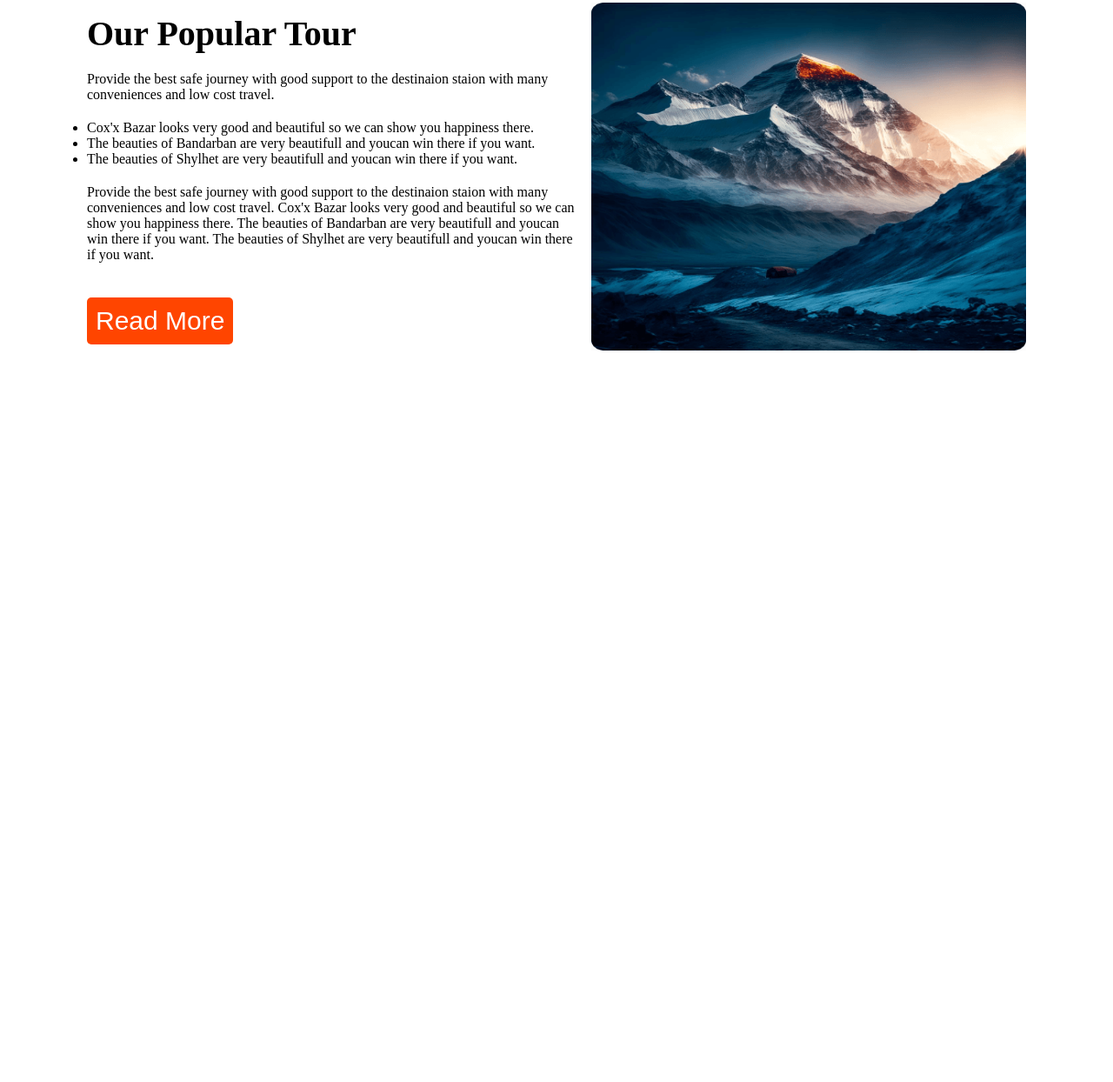
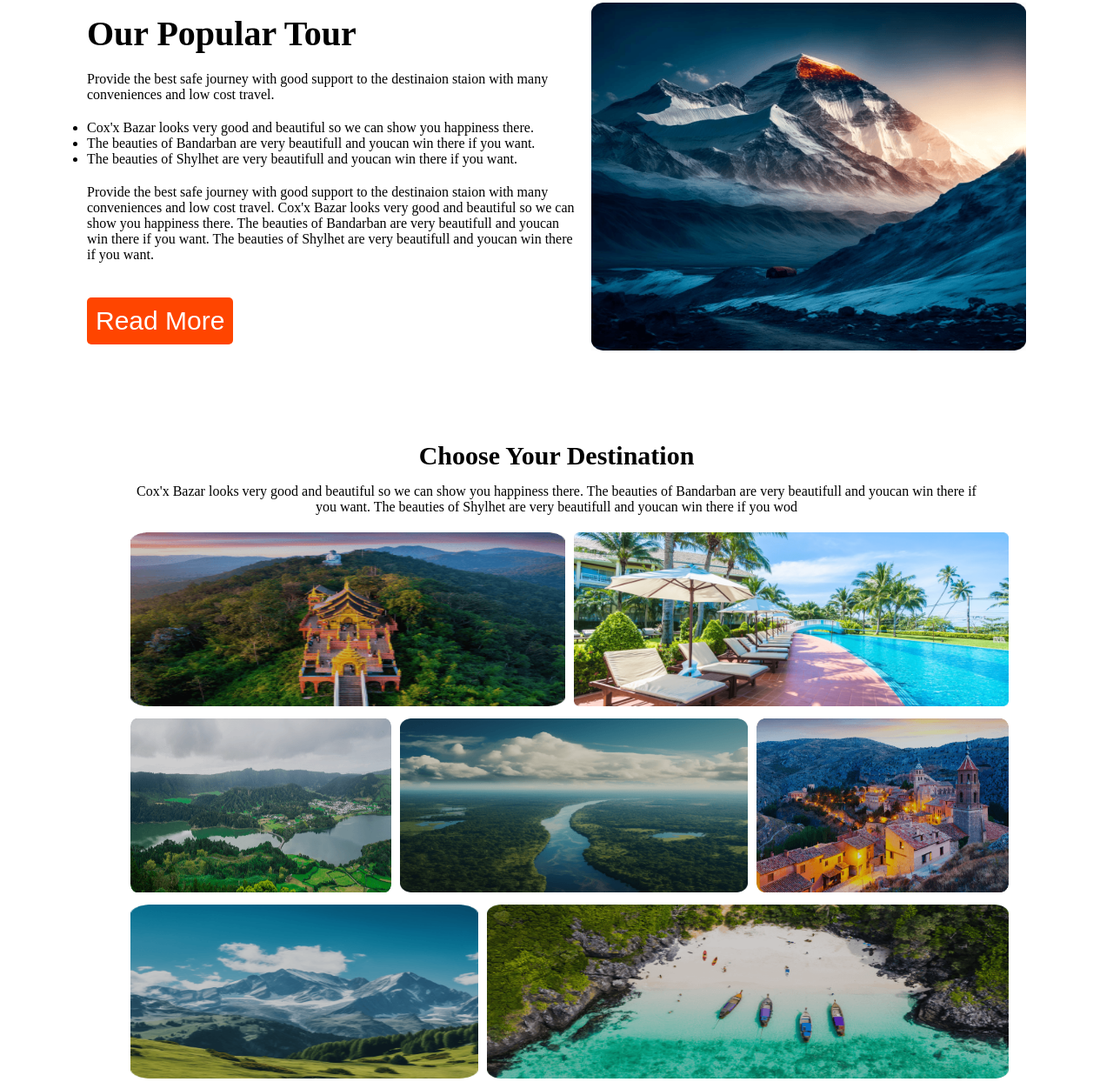
Before and after one commit to Shikhtahoba/doronto-travels, a plain HTML site: page index.html in a window 1280 px wide. Shown: the part 677-1921 px from the top of the page at 87% size. Before the commit the page ends 1184 px from the top, so only its background shows below. Drawn offline with Linux system fonts and the light colour scheme.

Commit message:
section-2 commit

```diff
--- a/index.html
+++ b/index.html
@@ -138,6 +138,89 @@
         </section>
 
 
+        <!-- section-2 code start -->
+
+
+        <section class="section-2">
+
+
+            <div class="section-2-text">
+                <h2>Choose Your Destination</h2>
+
+                <p>Cox'x Bazar looks very good and beautiful so we can show you happiness there.
+                    The beauties of Bandarban are very beautifull and youcan win there if you want.
+                    The beauties of Shylhet are very beautifull and youcan win there if you wod
+                </p>
+            </div>
+
+            <div class="section-2-image1">
+
+                <div class="section-image2">
+
+                    <div class="img-1">
+                        <img src="img/Rectangle 6.png" alt="">
+                    </div>
+
+
+                </div>
+
+                <div class="secton-image3">
+
+                    <div class="img-2">
+                        <img src="img/Group 39.png" alt="">
+                    </div>
+
+                </div>
+
+            </div>
+
+
+            <div class="section-2-image2">
+
+                <div class="image-10">
+
+                    <div class="img-3">
+                        <img src="img/Rectangle 10.png" alt="">
+                    </div>
+
+                </div>
+
+                <div>
+
+                    <div class="img-4">
+                        <img src="img/Rectangle 11.png" alt="">
+                    </div>
+
+                </div>
+
+                <div>
+
+                    <div class="img-5">
+                        <img src="img/Rectangle 7.png" alt="">
+                    </div>
+
+                </div>
+
+            </div>
+
+
+            <div class="section-image-3">
+
+                <div class="img-6">
+                    <img src="img/Rectangle 9.png" alt="">
+                </div>
+
+
+                <div class="img-7">
+                    <img src="img/Rectangle 8.png" alt="">
+                </div>
+
+
+            </div>
+
+        </section>
+
+
     </main>
 
 </body>
--- a/style.css
+++ b/style.css
@@ -55,7 +55,7 @@ nav ul li a{
     color:orangered;
 }
 .paragraph-side{
-    padding-top: 30px;
+    padding-top: 20px;
     font-size: 20px;
 }
 
@@ -286,3 +286,101 @@ nav ul li:first-child a{
     }
 
 }
+
+/* section-1 mediya quary end */
+
+/* section-2 code start */
+
+.section-2-text{
+    text-align: center;
+    margin-top: 20px;
+    margin-bottom: 20px;
+    margin-left:150px ;
+    margin-right: 150px;
+}
+.section-2-text h2{
+    font-size: 30px;
+    margin-bottom: 15px;
+}
+
+.section-2-image1{
+    display: flex;
+    gap: 10px;
+    margin-left: 150px;
+    margin-right: 100px;
+    position: relative;
+}
+
+.img-1 img{
+    width: 500px;
+    height: 200px;
+    position: relative;
+}
+
+.img-2 img{
+    width: 500px;
+    height: 200px;
+}
+
+.section-2-image2{
+    display: flex;
+    gap: 10px;
+    margin-left: 150px;
+    margin-right: 100px;
+    margin-top: 10px;
+}
+
+.img-3 img{
+    width: 300px;
+    height: 200px;
+}
+.img-4 img{
+    width: 400px;
+    height: 200px;
+}
+.img-5 img{
+    width:290px ;
+    height: 200px;
+}
+
+.section-image-3{
+    display: flex;
+    margin-left: 150px;
+    margin-right: 100px;
+    margin-top: 10px;
+    gap: 10px;
+}
+
+.img-6 img{
+    width: 400px;
+    height: 200px;
+}
+.img-7 img{
+    width: 600px;
+    height: 200px;
+}
+
+/* section-2 code end */
+
+/* mediya quary code start */
+
+@media screen and (max-width:576px){
+    .section-2-image1,.section-2-image2,.section-image-3{
+        flex-direction: column;
+        margin: 40px;
+        gap: 5px;
+    }
+    .img-1 img,.img-2 img,.img-3 img,.img-4 img,.img-5 img,.img-6 img,.img-7 img{
+        width: 230px;
+        height: 250px;
+        margin-top: 5px;
+    }
+    .section-2-text{
+        margin: 40px;
+        margin-top: 10px;
+        margin-bottom: 10px;
+    }
+
+
+
+}
```
